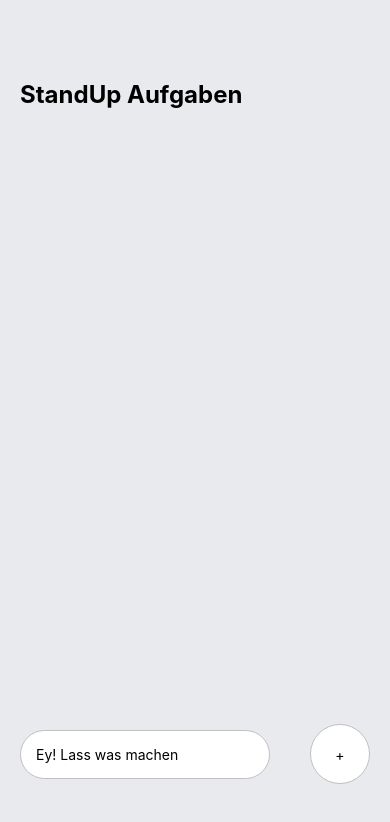
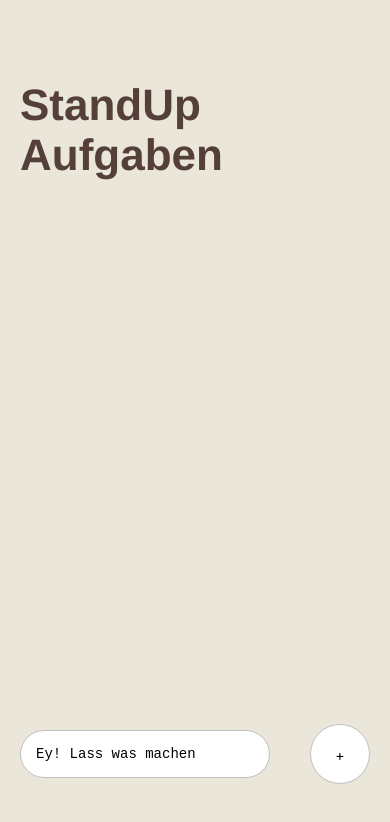
Before and after one commit to Hensga/rn-todoList, a React Native app: screen / in a window 390 px wide. Shown: the top 822 px of the page. Built offline with nearby package versions, Linux system fonts and the light colour scheme.

Commit message:
changed ui
changed colors and fonts

```diff
--- a/App.js
+++ b/App.js
@@ -69,15 +69,17 @@ export default function App() {
 const styles = StyleSheet.create({
   container: {
     flex: 1,
-    backgroundColor: '#E8EAED',
+    backgroundColor: '#EAE6DA',
   },
   tasksWrapper: {
     paddingTop: 80,
     paddingHorizontal: 20,
   },
   sectionTitle: {
-    fontSize: 24,
+    fontSize: 44,
     fontWeight: 'bold',
+    fontFamily: 'Helvetica',
+    color: '#544039',
   },
   items: {
     marginTop: 30,
@@ -98,6 +100,7 @@ const styles = StyleSheet.create({
     borderColor: '#C0C0C0',
     borderWidth: 1,
     width: 250,
+    fontFamily: 'Courier New',
   },
   addWrapper: {
     width: 60,
--- a/components/Task.js
+++ b/components/Task.js
@@ -31,18 +31,20 @@ const styles = StyleSheet.create({
   square: {
     width: 24,
     height: 24,
-    backgroundColor: '#55BCF6',
+    backgroundColor: '#544039',
     opacity: 0.4,
     borderRadius: 5,
     marginRight: 15,
   },
-  text: {
+  itemText: {
     maxWidth: '80%',
+    fontFamily: 'Courier New',
+    fontWeight: 'bold',
   },
   circular: {
     width: 12,
     height: 12,
-    borderColor: '#55BCF6',
+    borderColor: '#D16A65',
     borderWidth: 2,
     borderRadius: 5,
   },
```
